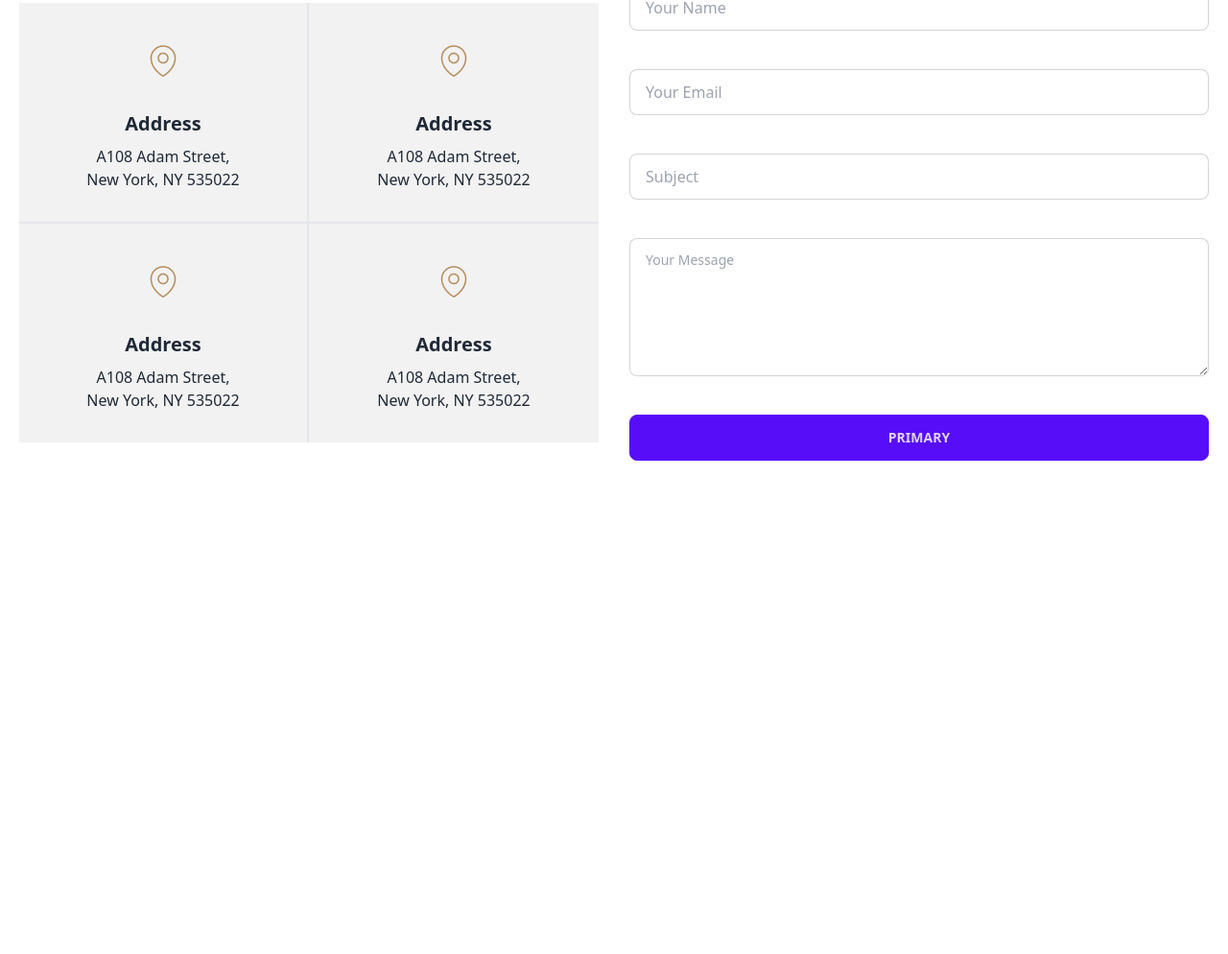
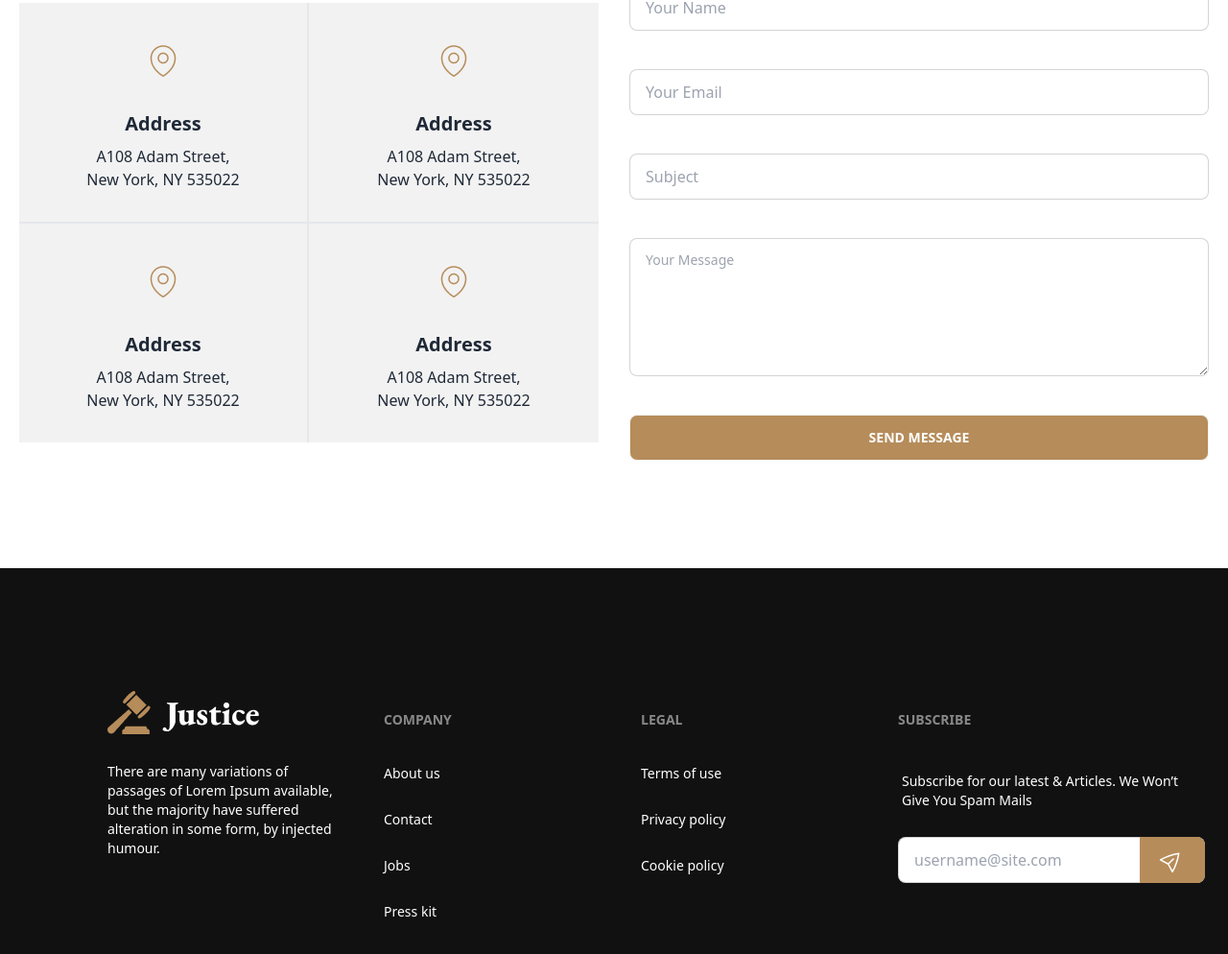
Before and after one commit to AAashik519/ph-8-Legal-web, a plain HTML site: page index.html in a window 1280 px wide. Shown: the part 3255-4249 px from the top of the page at 96% size. Before the commit the page ends 3847 px from the top, so only its background shows below. Drawn offline with nearby package versions, Linux system fonts and the light colour scheme.

Commit message:
footer complete

```diff
--- a/index.html
+++ b/index.html
@@ -322,7 +322,7 @@
             <input type="text" placeholder="Your Email" class="input input-bordered  " />
             <input type="text" placeholder="Subject" class="input input-bordered     " />
             <textarea class="textarea textarea-bordered h-36" placeholder="Your Message"></textarea>
-            <button class="btn btn-primary">Primary</button>
+            <button class="btn text-white hover:text-[#B68C5A] bg-[#B68C5A]">Send Message</button>
         </div>
 
         </div>
@@ -331,6 +331,48 @@
 
 
     </main>
-    <footer></footer>
+    <footer class="footer p-10 bg-[#111] text-[#fff] text-base-content grid grid-cols-4 px-28 py-32">
+      <div class="space-y-5">
+         <img src="./images/logo.png" alt="">
+         <p>There are many variations of passages of Lorem Ipsum available, but the majority have suffered alteration in some form, by injected humour.</p>
+      </div>
+      <div  class="space-y-5 p-5" >
+        <span class="footer-title">Company</span>
+        <a class="link link-hover">About us</a>
+        <a class="link link-hover">Contact</a>
+        <a class="link link-hover">Jobs</a>
+        <a class="link link-hover">Press kit</a>
+
+      </div>
+      <div  class="space-y-5 p-5">
+        <span class="footer-title">Legal</span>
+        <a class="link link-hover">Terms of use</a>
+        <a class="link link-hover">Privacy policy</a>
+        <a class="link link-hover">Cookie policy</a>
+      </div>
+      <div  class="space-y-5 p-5">
+        <span class="footer-title">Subscribe</span>
+        <div class="form-control w-80">
+          <label class="label">
+            <span class=" ">Subscribe for our latest & Articles. We Won’t Give You Spam Mails</span>
+          </label>
+          <div class="relative mt-5">
+            <input type="text" placeholder="username@site.com" class="input input-bordered w-full pr-16" />
+            <button class="btn  absolute top-0 right-0 rounded-l-none border border-[#B68C5A]  text-white hover:text-[#B68C5A] bg-[#B68C5A]">
+              <svg xmlns="http://www.w3.org/2000/svg" width="34" height="34" viewBox="0 0 34 34" fill="none">
+                <g clip-path="url(#clip0_12_37)">
+                  <path d="M12.7279 21.2427L4.52197 16.8989C10.4846 13.6228 16.9629 11.3888 23.6775 10.2931C22.5826 17.0078 20.3492 23.4863 17.0738 29.4494L12.7279 21.2427ZM12.7279 21.2427L18.0312 15.9394" stroke="white" stroke-width="1.5" stroke-linecap="round" stroke-linejoin="round"/>
+                </g>
+                <defs>
+                  <clipPath id="clip0_12_37">
+                    <rect width="24" height="24" fill="white" transform="translate(0 17) rotate(-45)"/>
+                  </clipPath>
+                </defs>
+              </svg>
+            </button>
+          </div>
+        </div>
+      </div>
+    </footer>
   </body>
 </html>
```
